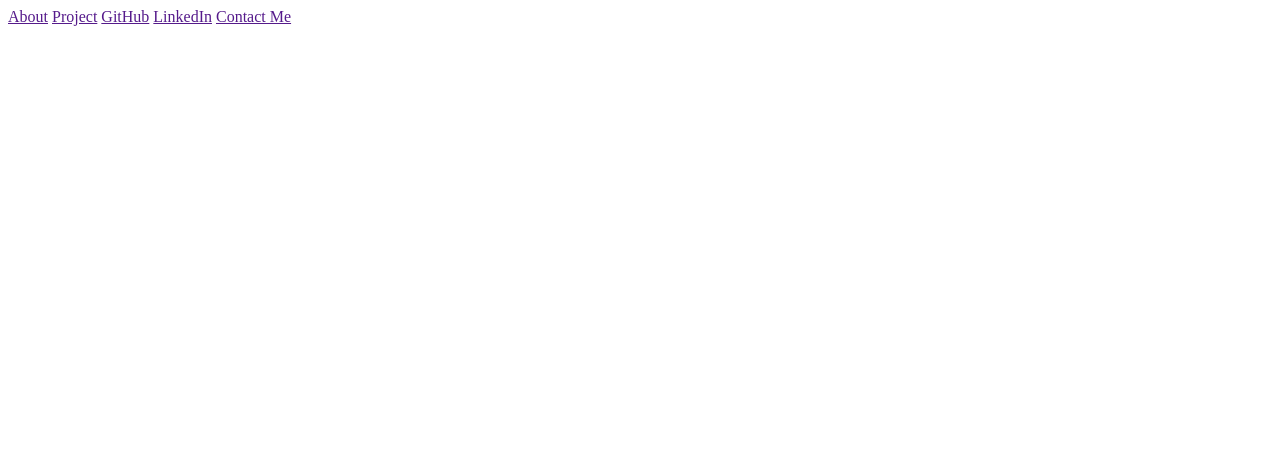
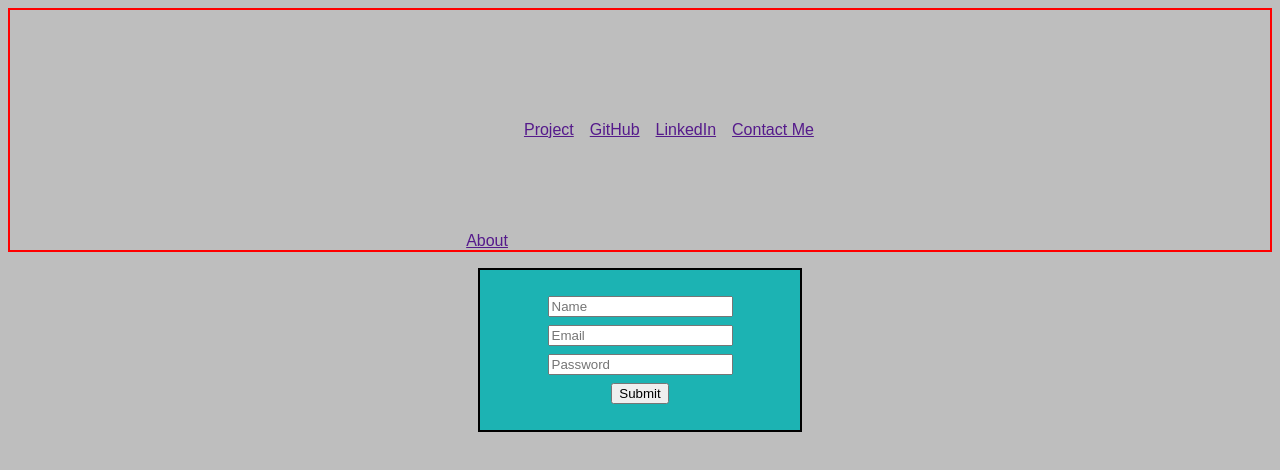
Before and after one commit to JDorey13/Flexbox-Lesson, a plain HTML site: page index.html in a window 1280 px wide. Drawn offline with Linux system fonts and the light colour scheme.

Commit message:
Flex Lesson

```diff
--- a/index.html
+++ b/index.html
@@ -8,13 +8,38 @@
     <title>Flexbox Lesson</title>
 </head>
 <body>
-    <nav class="nav-container">
-        <a href="" class="nav-link">About</a>
+
+    <!-- Flexbox -->
+    <!-- A module that divides our wireframe into parent and child containers -->
+    <!-- It allows for horizontal and vertical adjustments and space between and around elements in relation to each other and it's parent -->
+    <!-- nav is flex container -->
+    <nav class="nav-container" id="nav-cont">
+        <!-- a tags = flex-items -->
+        <a href="" class="nav-link" id="about">About</a>
         <a href="" class="nav-link">Project</a>
         <a href="" class="nav-link">GitHub</a>
         <a href="" class="nav-link">LinkedIn</a>
         <a href="" class="nav-link">Contact Me</a>
     </nav>
 
+    <!-- Challenge -->
+
+    <!-- create a div container that will hold a form for a signup. It should have inputs of name, email and password. -->
+
+    <!-- The containers should be centered, have no labels (Name email and password should be placeholders) and at the end it should have a register button that is also centered and is the same width as the input fields themselves -->
+
+    <div class="form-container">
+        <form action="submit" class="form">
+            <input type="text" name="name" id="name-input"
+        placeholder="Name" class="input">
+            <input type="email" name="email" id="email-input"
+        placeholder="Email" class="input">
+            <input type="password" name="password" id="password-input"
+        placeholder="Password" class="input">
+            <button id="submit" class="submit">Submit</button>
+        </form>
+
+    </div>
+
 </body>
 </html>
--- a/style.css
+++ b/style.css
@@ -0,0 +1,56 @@
+body {
+    background-color: #bebebe;
+    font-family: Arial, Helvetica, sans-serif;
+}
+
+.nav-container {
+    /* Helps visualize the container */
+    border: 2px solid red;
+
+    height: 15em;
+
+    /* Inializes .nav-container as a parent container */
+    display: flex;
+
+    /* Handles direction alongside main-axis */
+    flex-direction: row;
+
+    /* Changes the wrap of the flex-items based on size of the flex container */
+    flex-wrap: nowrap;
+
+    /* Aligns content against x or main axis */
+    justify-content: center;
+
+    /* Aligns items against the y or cross axis */
+    align-items: center;
+
+    /* Alongside column-gap and row-gap allows us to set custom distance between flex items */
+    gap: 1em;
+
+
+}
+
+#about {
+    /* Allows flex-item to be singled out with different flex styling */
+    align-self: flex-end;
+}
+
+.form-container {
+    margin: auto;
+    background-color: rgb(28, 179, 179);
+    height: 10em;
+    width: 20em;
+    display: flex;
+    border: 2px solid black;
+    justify-content: center;
+    margin-top: 1em;
+
+}
+
+.form {
+    display: flex;
+    flex-direction: column;
+    align-items: center;
+    justify-content: center;
+    row-gap: 0.5em;
+}
```
